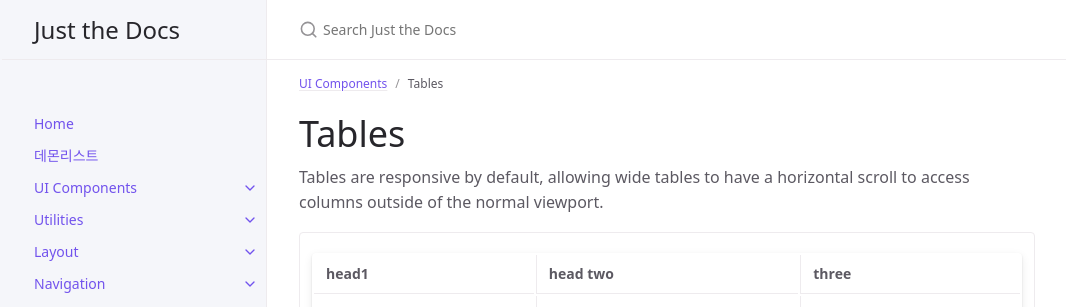
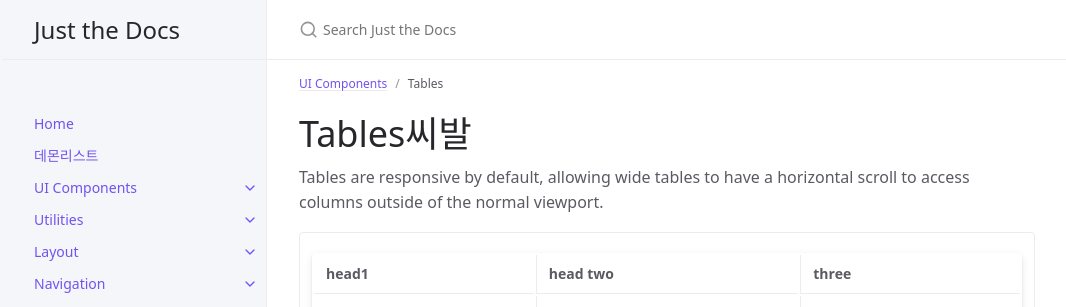
Before and after one commit to quackforumofficial/quackforumofficial.github.io, a Jekyll site: the page built from docs/ui-components/tables.md, in a window 1280 px wide. Shown: the top 307 px of the page, without its empty margins (105-1171 px from the left). Built offline with Jekyll 4.4.1, drawn with Linux system fonts in a browser that asks for light colours; cached includes are drawn as plain includes.

Commit message:
commited

```diff
--- a/docs/ui-components/tables.md
+++ b/docs/ui-components/tables.md
@@ -4,7 +4,7 @@ parent: UI Components
 nav_order: 4
 ---
 
-# Tables
+# Tables씨발
 
 Tables are responsive by default, allowing wide tables to have a horizontal scroll to access columns outside of the normal viewport.
 
```
